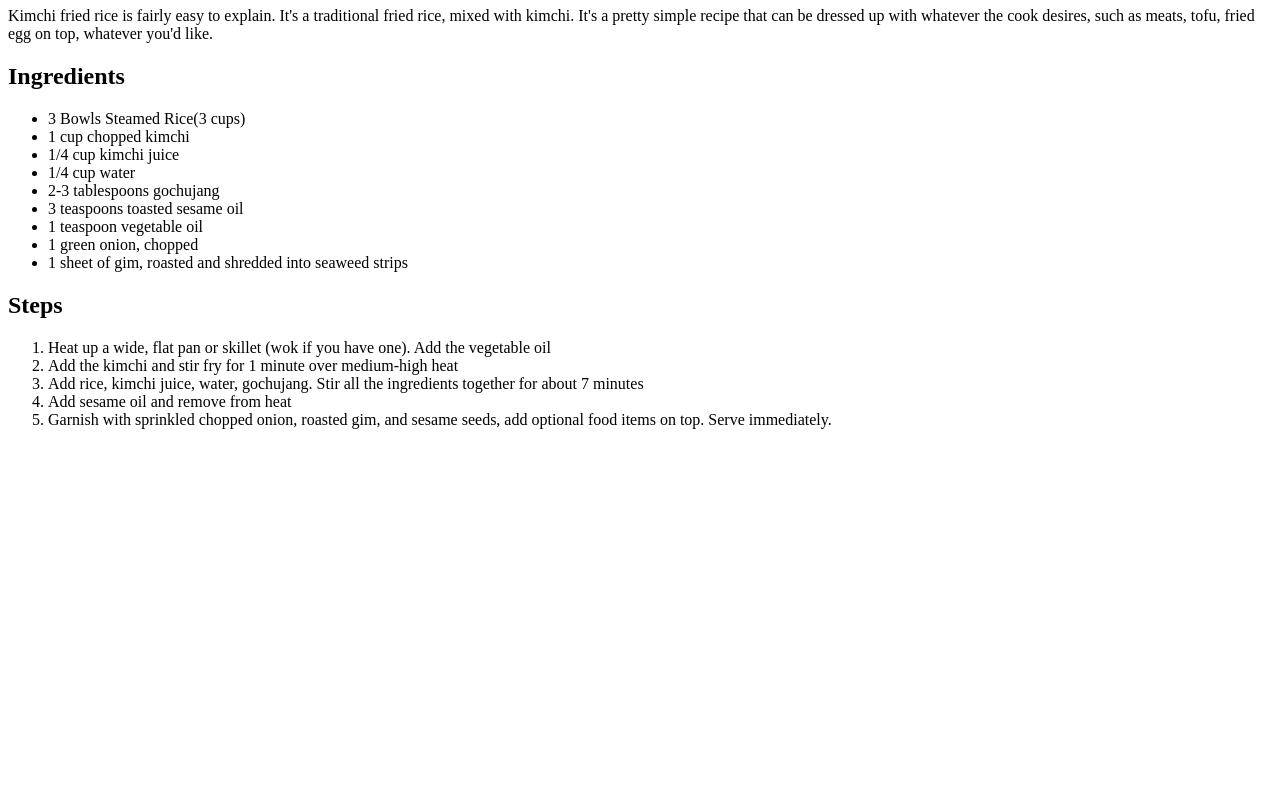
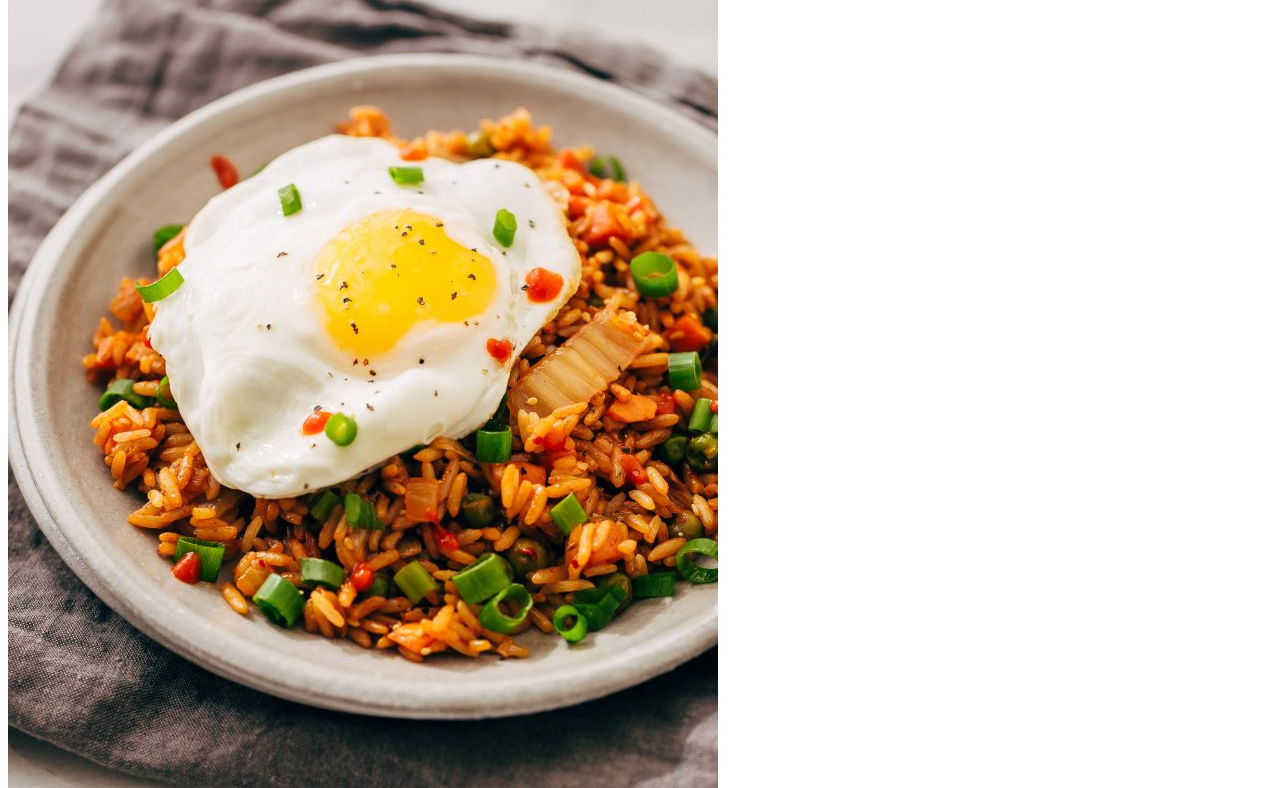
Before and after one commit to AndrewsNick-FS/odin-recipes, a plain HTML site: page recipes/kfr.html in a window 1280 px wide. Shown: the part 101-889 px from the top of the page. Before the commit the page ends 800 px from the top, so only its background shows below. Drawn offline with Linux system fonts and the light colour scheme.

Commit message:
Fixed image destination for link  for kimchi fried rice recipe

```diff
--- a/recipes/kfr.html
+++ b/recipes/kfr.html
@@ -6,7 +6,7 @@
     <title>Kimchi Fried Rice</title>
   </head>
   <body>
-    <img src="/repos/odin-recipes/recipes/img/kimchi-fried-rice.jpeg" />
+    <img src="img/kimchi-fried-rice.jpeg" />
     <h1>Description</h1>
     <p>
       Kimchi fried rice is fairly easy to explain. It's a traditional fried
```
